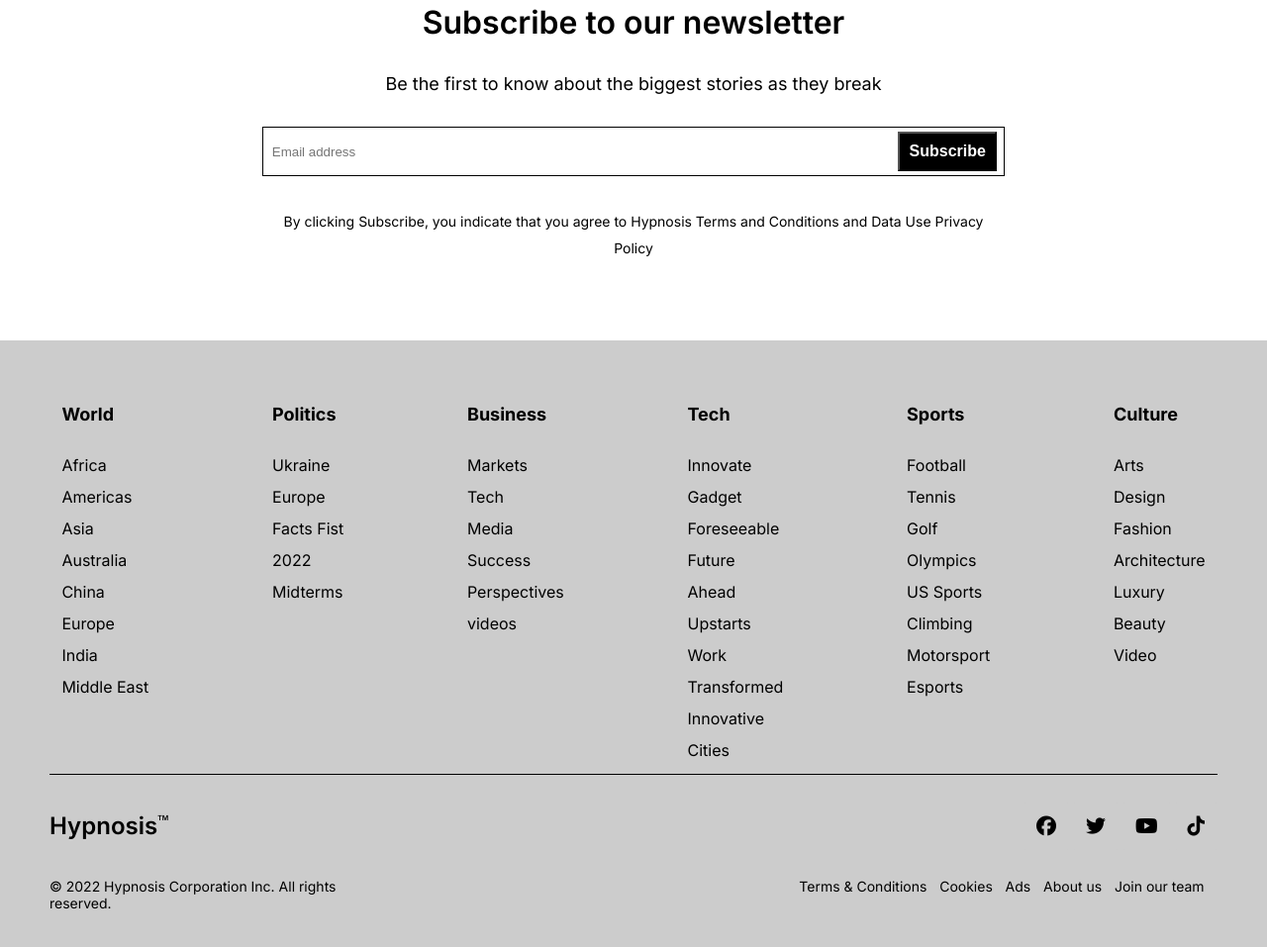
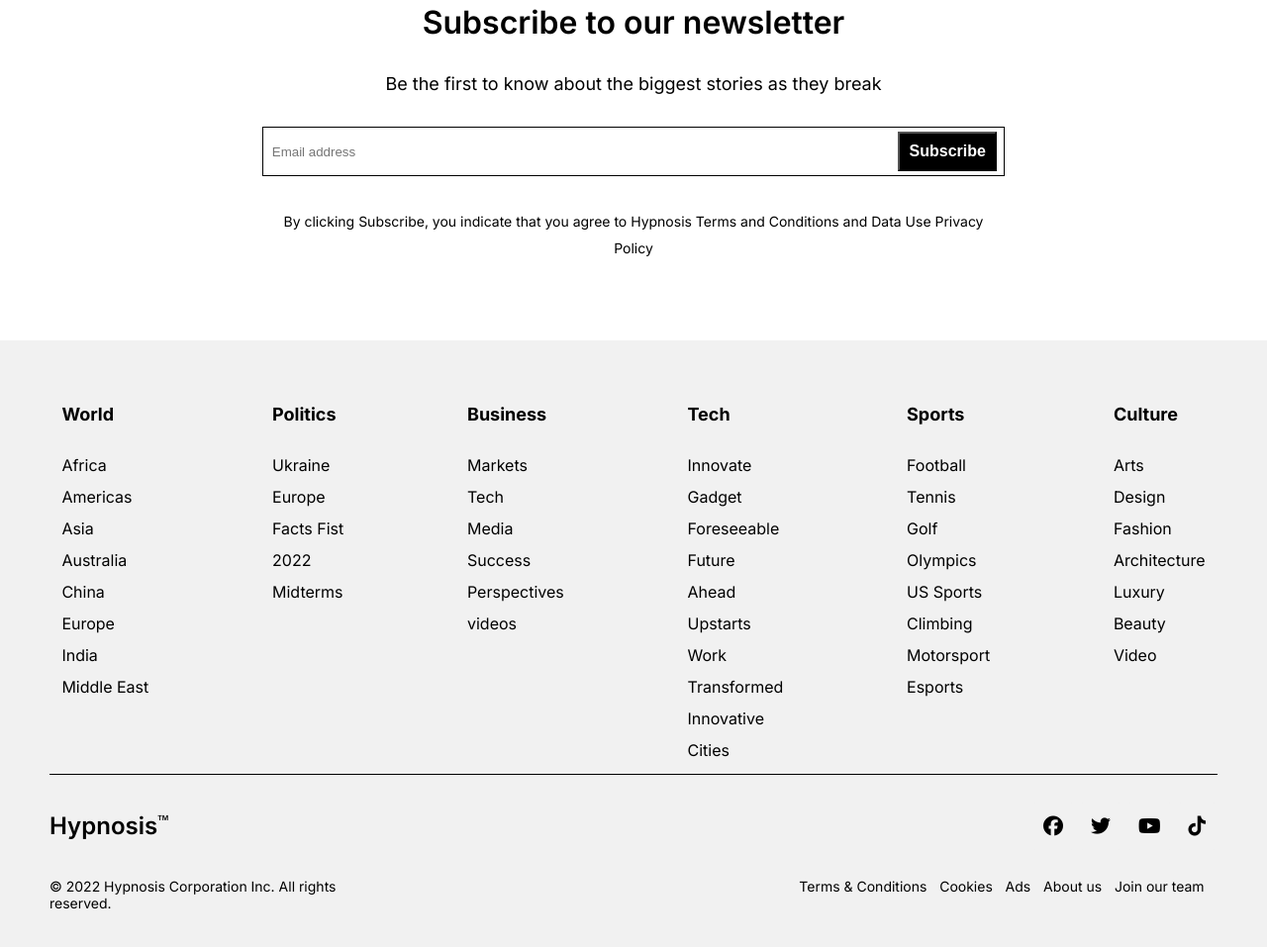
Before and after one commit to LuisFerRG/Hypnosis-page, a website: page index.html in a window 1280 px wide. Shown: the part 5490-6447 px from the top of the page at 99% size. Drawn offline with Linux system fonts and the light colour scheme.

Commit message:
change color background contont-4 and footer

```diff
--- a/styles.css
+++ b/styles.css
@@ -357,7 +357,7 @@ ul {
   width: 100%;
   min-height: 1405px;
   margin: 5rem 0;
-  background-color: #222;
+  background-color: #161616;
   color: #fff;
 }
 
@@ -582,7 +582,7 @@ ul {
 }
 
 .footer {
-  background-color: #ccc;
+  background-color: #f1f1f1;
   padding: 4rem 0;
   width: 100%;
   display: flex;
@@ -655,8 +655,9 @@ ul {
 }
 
 .social-media-1 a {
-  background-color: #ccc;
+  background-color: #f1f1f1;
   font-size: 20px;
+  border: #f1f1f1;
 }
 
 .information-2 a {
```
